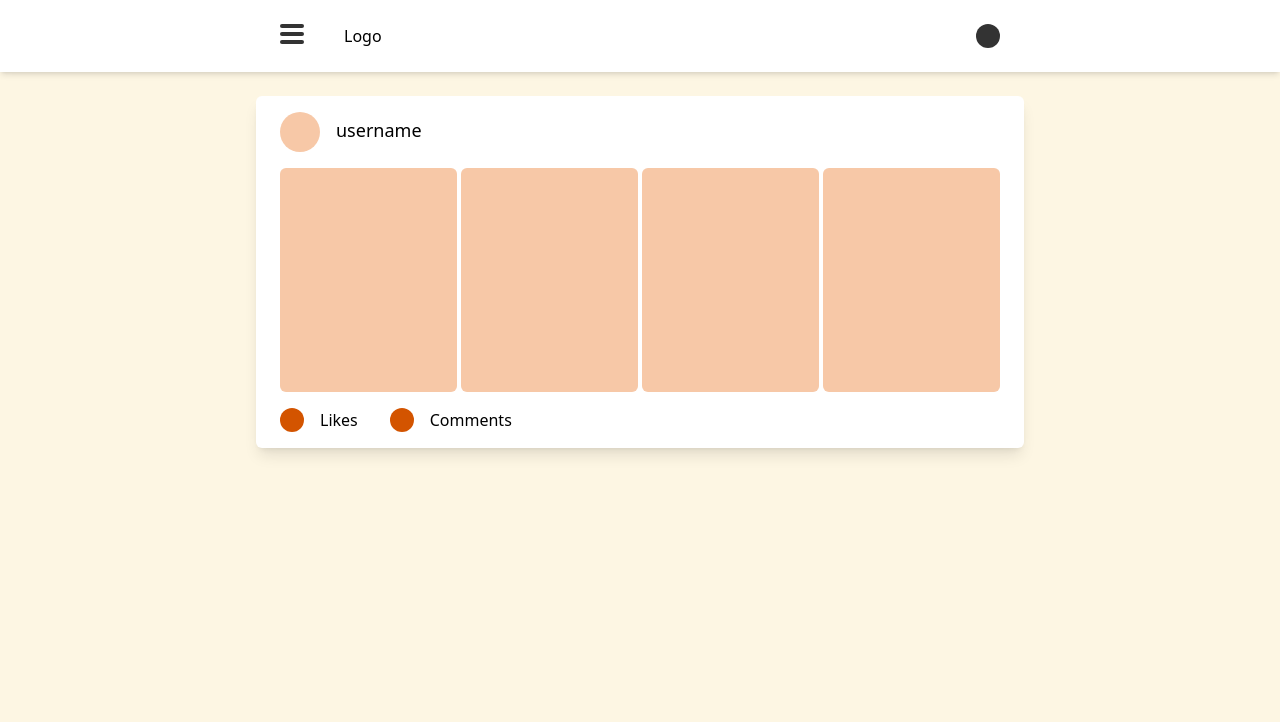
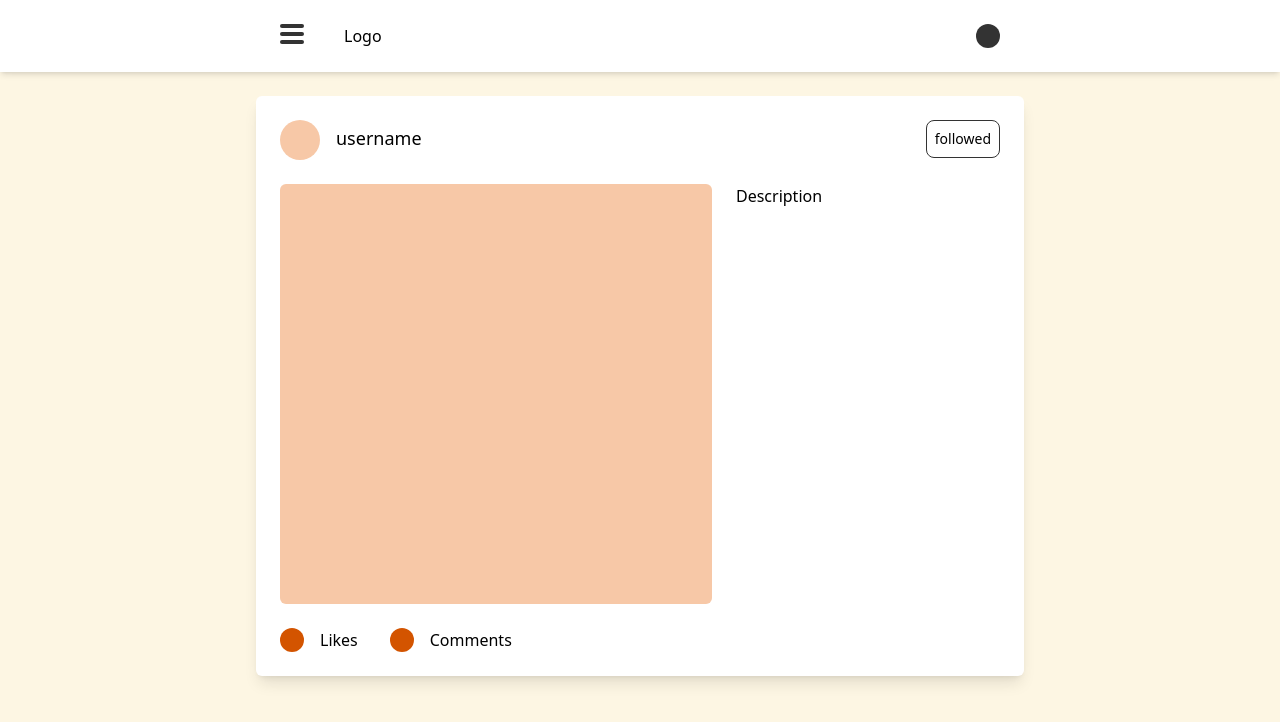
Before and after one commit to indialifah/artfolio-dbb-finalproject, a React (Vite) app: page / in a window 1280 px wide. Shown: the top 722 px of the page. Built offline with nearby package versions, Linux system fonts and the light colour scheme.

Commit message:
edit layout Home page

```diff
--- a/src/pages/Home.jsx
+++ b/src/pages/Home.jsx
@@ -9,19 +9,22 @@ const Home = () => {
         {/* Container untuk timeline */}
         <div className='mt-24 w-[60%] mx-auto'>
           {/* Ini satu Post */}
-          <div className='bg-white shadow-lg rounded-md py-4 px-6 my-4'>
-            <div className='flex flex-col gap-4'>
+          <div className='bg-white shadow-lg rounded-md p-6 my-4'>
+            <div className='flex flex-col gap-6'>
                 {/* user */}
-                <div className='flex gap-4'>
-                  <div className='w-10 h-10 bg-peach rounded-full'></div>
-                  <p className='text-lg leading-9'>username</p>
+                <div className='flex justify-between'>
+                  <div className='flex gap-4 cursor-pointer'>
+                    <div className='w-10 h-10 bg-peach rounded-full'></div>
+                    <p className='text-lg leading-9'>username</p>
+                  </div>
+                  <div>
+                    <p className='leading-9 px-2 text-sm border-[1px] border-solid border-black rounded-lg cursor-pointer'>followed</p>
+                  </div>
                 </div>
                 {/* photo carousel */}
-                <div className='flex gap-1'>
-                  <div className='w-80 h-56 bg-peach rounded-md'></div>
-                  <div className='w-80 h-56 bg-peach rounded-md'></div>
-                  <div className='w-80 h-56 bg-peach rounded-md'></div>
-                  <div className='w-80 h-56 bg-peach rounded-md'></div>
+                <div className='flex gap-6'>
+                  <div className='w-3/5 h-[420px] bg-peach rounded-md'></div>
+                  <p>Description</p>
                 </div>
                 {/* likes comments */}
                 <div className='flex gap-8'>
```
